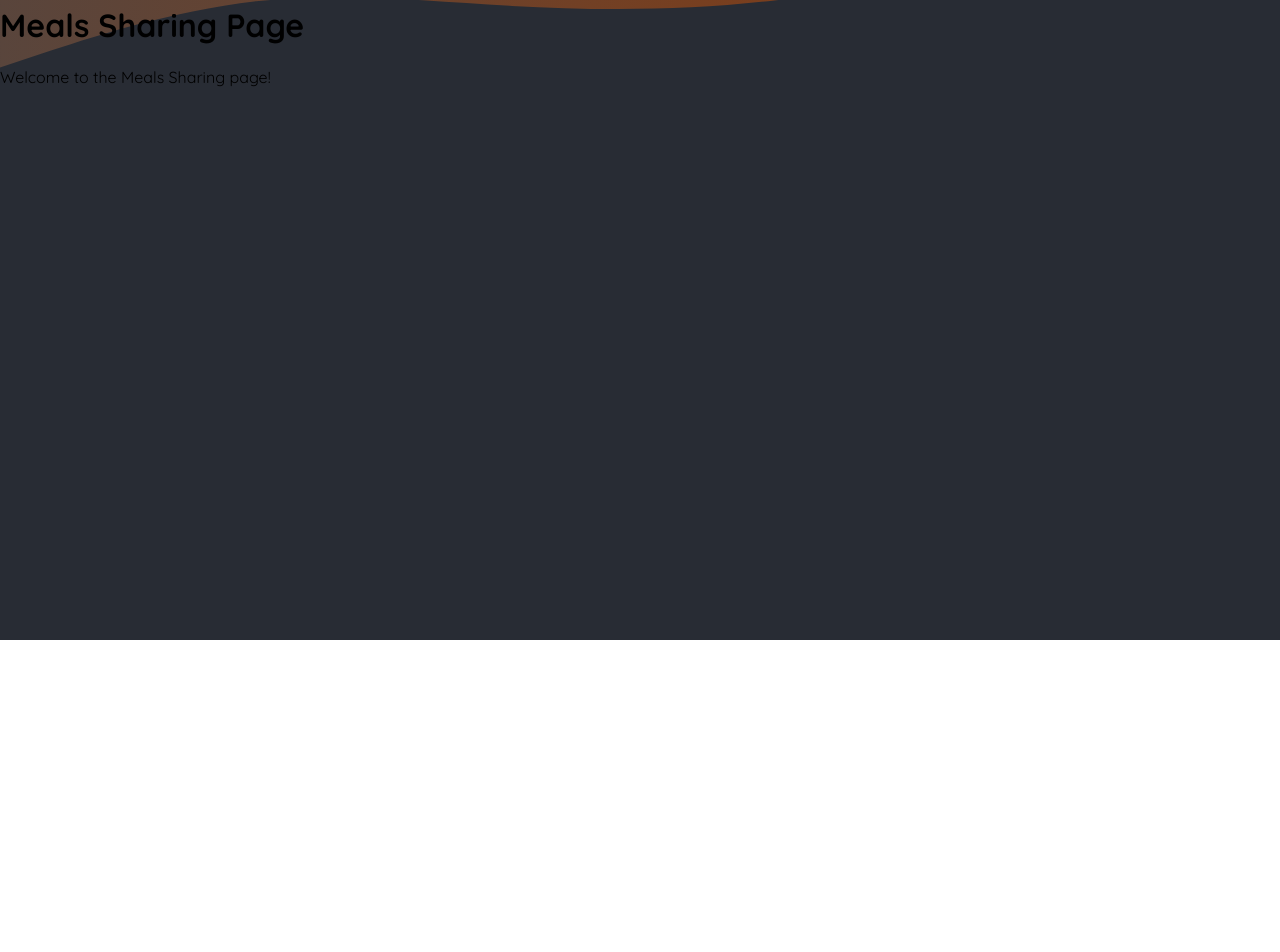
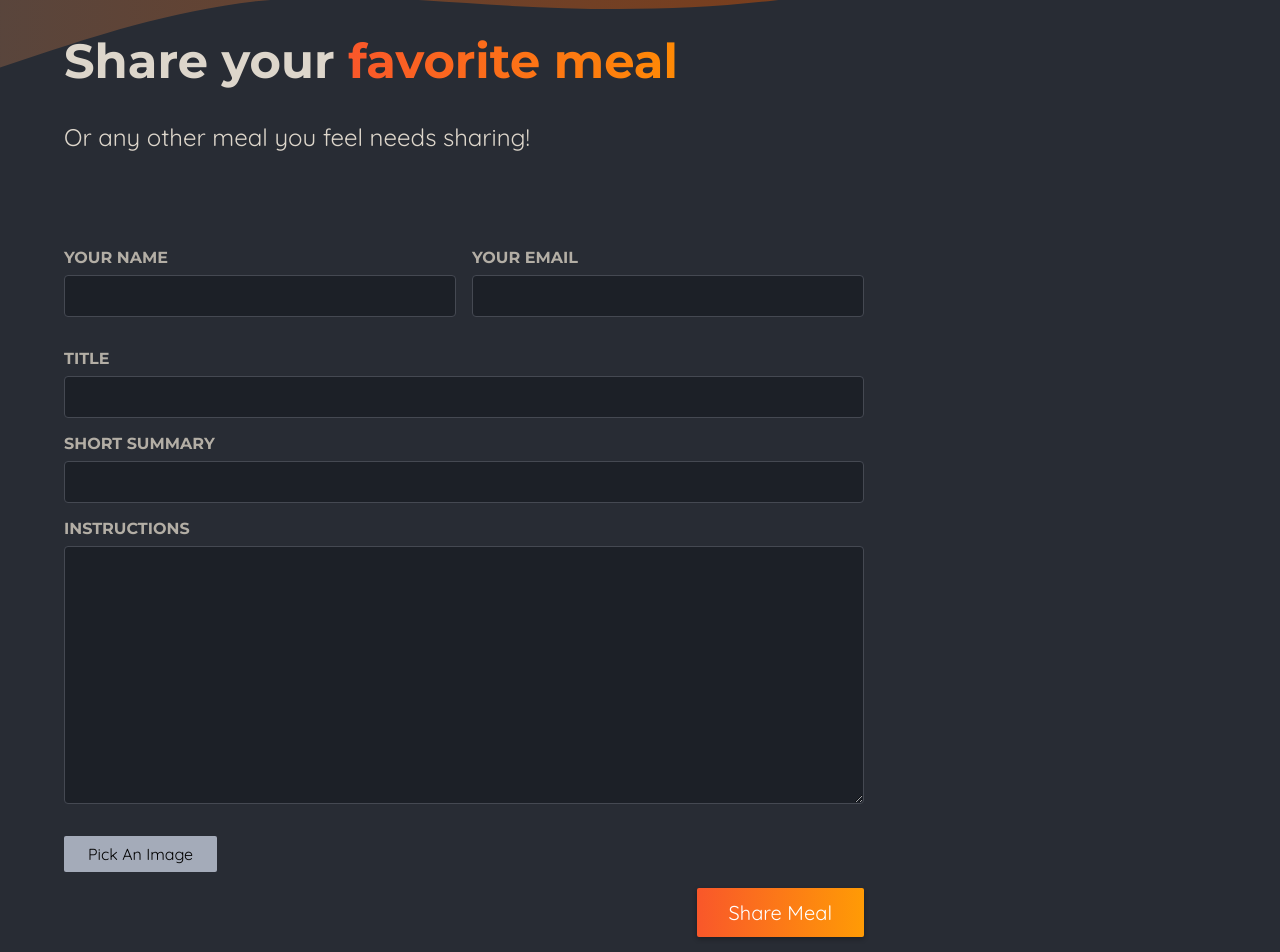
Before and after one commit to Adarsh-Anmol/Meal_Project, a Next.js app: page /meals/share in a window 1280 px wide. Shown: the part 160-1112 px from the top of the page. Before the commit the page ends 800 px from the top, so only its background shows below. Built offline with nearby package versions, Linux system fonts and the light colour scheme.

Commit message:
12: added basic sharing form

```diff
--- /dev/null
+++ b/app/meals/share/page.module.css
@@ -0,0 +1,98 @@
+.header {
+  gap: 3rem;
+  margin: 3rem auto 5rem auto;
+  width: 90%;
+  max-width: 75rem;
+  color: #ddd6cb;
+  font-size: 1.5rem;
+}
+
+.header h1 {
+  font-family: 'Montserrat', sans-serif;
+}
+
+.highlight {
+  background: linear-gradient(90deg, #f9572a, #ff8a05);
+  background-clip: text;
+  -webkit-background-clip: text;
+  -webkit-text-fill-color: transparent;
+}
+
+.main {
+  width: 90%;
+  max-width: 75rem;
+  margin: 3rem auto;
+  color: white;
+}
+
+.form {
+  max-width: 50rem;
+}
+
+.form label {
+  display: block;
+  margin-bottom: 0.5rem;
+  font-size: 1rem;
+  font-family: 'Montserrat', sans-serif;
+  text-transform: uppercase;
+  color: #b3aea5;
+  font-weight: bold;
+}
+
+.form input,
+.form textarea {
+  display: block;
+  width: 100%;
+  padding: 0.5rem 1rem;
+  border-radius: 4px;
+  border: 1px solid #454952;
+  background: #1c2027;
+  font-size: 1.25rem;
+  font-family: 'Montserrat', sans-serif;
+  color: #ddd6cb;
+}
+
+.form input:focus,
+.form textarea:focus {
+  outline-color: #f99f2a;
+  background-color: #1f252d;
+}
+
+.row {
+  display: flex;
+  gap: 1rem;
+}
+
+.row p {
+  width: 100%;
+}
+
+.actions {
+  text-align: right;
+}
+
+.actions button {
+  border: 0;
+  padding: 0.75rem 2rem;
+  background: linear-gradient(90deg, #f9572a, #ff9b05);
+  border: none;
+  color: #ffffff;
+  border-radius: 2px;
+  cursor: pointer;
+  font: inherit;
+  font-size: 1.25rem;
+  box-shadow: 0 2px 5px rgba(0, 0, 0, 0.3);
+}
+
+.actions button:hover,
+.actions button:focus {
+  background: linear-gradient(90deg, #fd4715, #f9b241);
+}
+
+.actions button:disabled,
+.actions button:hover:disabled,
+.actions button:focus:disabled {
+  background: #ccc;
+  color: #979797;
+  cursor: not-allowed;
+}
--- a/app/meals/share/page.tsx
+++ b/app/meals/share/page.tsx
@@ -1,8 +1,50 @@
+import classes from './page.module.css';
+import ImagePicker from '@/components/meals/image-picker';
+
 export default function ShareMealPage() {
   return (
-    <div>
-      <h1>Meals Sharing Page</h1>
-      <p>Welcome to the Meals Sharing page!</p>
-    </div>
+    <>
+      <header className={classes.header}>
+        <h1>
+          Share your <span className={classes.highlight}>favorite meal</span>
+        </h1>
+        <p>Or any other meal you feel needs sharing!</p>
+      </header>
+      <main className={classes.main}>
+        <form className={classes.form}>
+          <div className={classes.row}>
+            <p>
+              <label htmlFor="name">Your name</label>
+              <input type="text" id="name" name="name" required />
+            </p>
+            <p>
+              <label htmlFor="email">Your email</label>
+              <input type="email" id="email" name="email" required />
+            </p>
+          </div>
+          <p>
+            <label htmlFor="title">Title</label>
+            <input type="text" id="title" name="title" required />
+          </p>
+          <p>
+            <label htmlFor="summary">Short Summary</label>
+            <input type="text" id="summary" name="summary" required />
+          </p>
+          <p>
+            <label htmlFor="instructions">Instructions</label>
+            <textarea
+              id="instructions"
+              name="instructions"
+              rows={10}
+              required
+            ></textarea>
+          </p>
+          <ImagePicker />
+          <p className={classes.actions}>
+            <button type="submit">Share Meal</button>
+          </p>
+        </form>
+      </main>
+    </>
   );
 }
--- /dev/null
+++ b/components/meals/image-picker.module.css
@@ -0,0 +1,45 @@
+.controls {
+  display: flex;
+  align-items: flex-start;
+  gap: 1.5rem;
+  margin-bottom: 1rem;
+}
+
+.picker .input {
+  display: none;
+}
+
+.picker .button {
+  border: 0;
+  padding: 0.5rem 1.5rem;
+  background: #a4abb9;
+  border-radius: 2px;
+  cursor: pointer;
+  font: inherit;
+}
+
+.picker .button:hover,
+.picker .button:focus {
+  background: #b3b9c6;
+}
+
+.preview {
+  width: 10rem;
+  height: 10rem;
+  border: 2px solid #a4abb9;
+  display: flex;
+  justify-content: center;
+  align-items: center;
+  text-align: center;
+  color: #a4abb9;
+  position: relative;
+}
+
+.preview p {
+  margin: 0;
+  padding: 1rem;
+}
+
+.preview img {
+  object-fit: cover;
+}
--- /dev/null
+++ b/components/meals/image-picker.tsx
@@ -0,0 +1,33 @@
+'use client';
+import { useRef } from 'react';
+import classes from './image-picker.module.css';
+
+export default function ImagePicker({label, name}: {label?: string, name?: string}) {
+    // putting ? in front makes the input optional, so that initially when no label or name is provided, it will not throw an error
+
+    const ImageInput= useRef<HTMLInputElement>(null); //useRef is used to create a reference to the input element, which can be used to access the DOM element directly
+
+    function handlePickClick(){
+
+        ImageInput.current?.click(); //if ImageInput is not null, call the click method on it
+    }
+
+    return (
+        <div className={classes.picker}>
+            <label htmlFor={name}>{label}</label>
+            <div className={classes.controls}>
+                <input
+                className={classes.input}
+                type="file"
+                id={name}
+                accept="image/png, image/jpeg, image/gif"
+                name={name}
+                ref={ImageInput}/>
+
+            </div>
+            <button className={classes.button} type="button" onClick={handlePickClick}>
+                Pick An Image
+            </button>
+        </div>
+    )
+}
```
